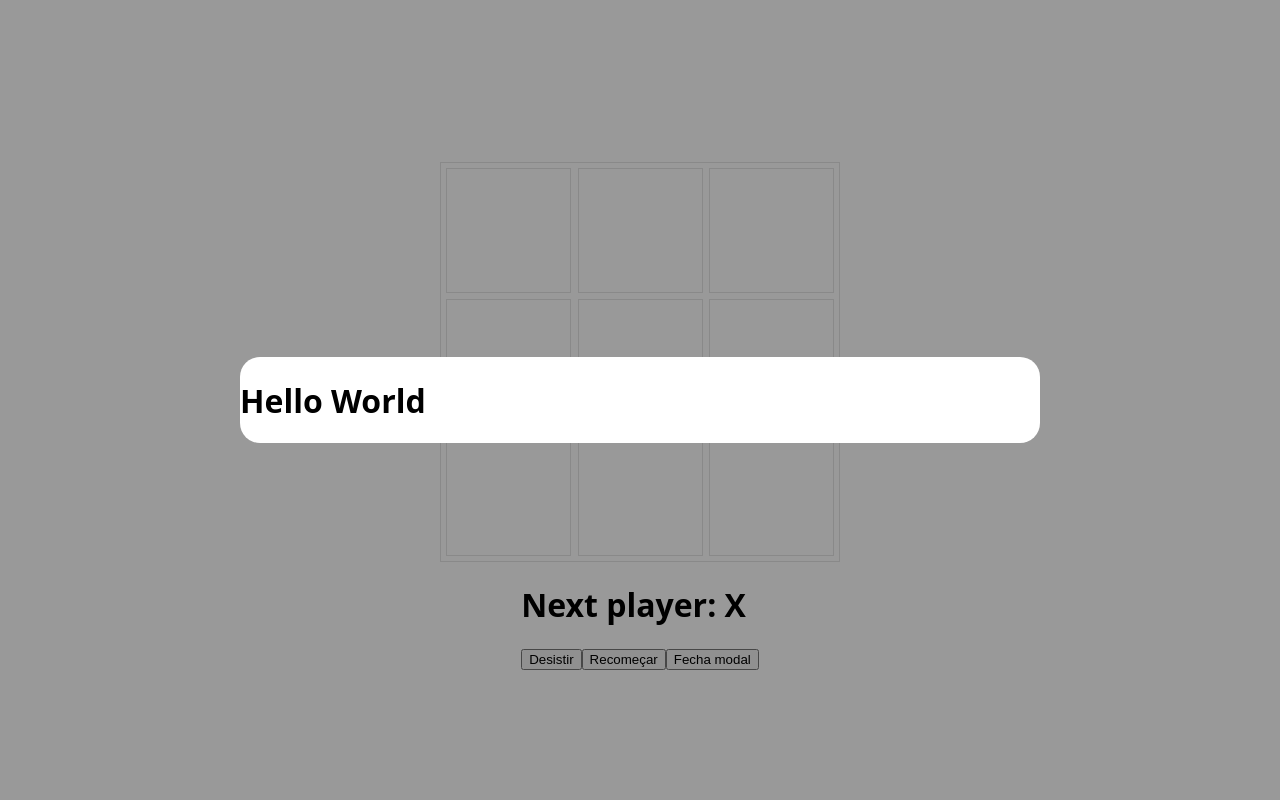
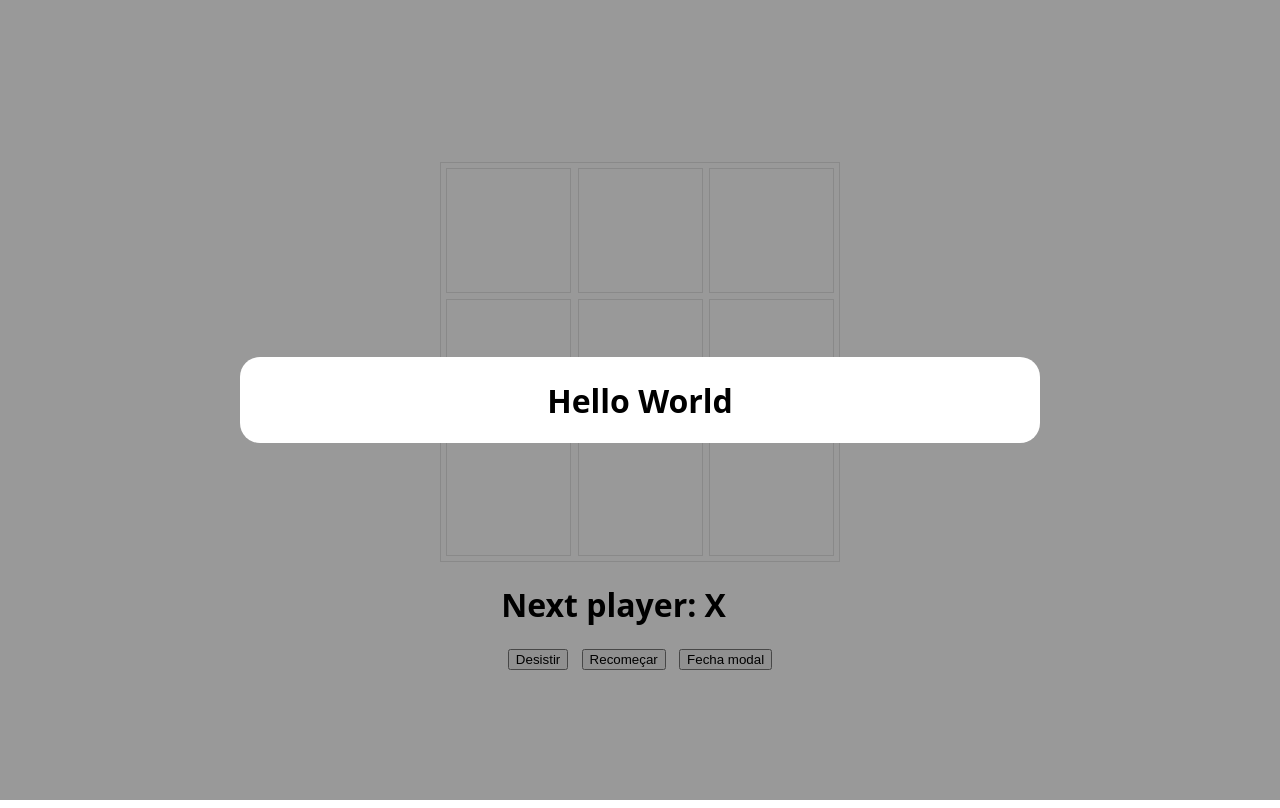
Before and after one commit to LucasTemponi/tic-tac-toe, a React (Create React App) app: page / in a window 1280 px wide. Built offline with nearby package versions, Linux system fonts and the light colour scheme.

Commit message:
Adiciona modal e corrige detalhes

```diff
--- a/src/components/Board/Board.tsx
+++ b/src/components/Board/Board.tsx
@@ -7,6 +7,7 @@ interface ICheckers{
     board:string[][]
     xIsNext:boolean
     winner:string
+    status:string
 }
 
 export const Board:FC = ()=>{
@@ -17,7 +18,8 @@ export const Board:FC = ()=>{
             ['', '', ''],
             ['', '', '']],
         xIsNext:true,
-        winner:''
+        winner:'',
+        status:'NEW_GAME'
     })
     const [isOpen,setIsOpen] = React.useState<boolean>(true)
 
@@ -26,7 +28,7 @@ export const Board:FC = ()=>{
             if(!gameState.board[column][row]){
                 let squareState:string[][] = gameState.board.slice()
                 squareState[column][row]= gameState.xIsNext ? 'X':'O'
-                setGameState({...gameState,xIsNext:!gameState.xIsNext,board:squareState})
+                setGameState({...gameState,xIsNext:!gameState.xIsNext,board:squareState,status:'PLAYING'})
             }
         }
     }
@@ -36,31 +38,32 @@ export const Board:FC = ()=>{
             announceWinner()
             return
         }
+    // eslint-disable-next-line react-hooks/exhaustive-deps
     },[gameState.board])
 
     const checkWin = ()=>{
         for (let i = 0; i < gameState.board.length; i++) {
-            if (gameState.board[i][0] === gameState.board[i][1] && gameState.board[i][1] === gameState.board[i][2]) {
+            if (gameState.board[i][0] === gameState.board[i][1] && gameState.board[i][1] === gameState.board[i][2]&& gameState.board[i][1]!=='') {
                 return gameState.board[i][0];
             }
         }
         for (let i = 0; i < gameState.board.length; i++) {
-            if (gameState.board[0][i] === gameState.board[1][i] && gameState.board[1][i] === gameState.board[2][i]) {
+            if (gameState.board[0][i] === gameState.board[1][i] && gameState.board[1][i] === gameState.board[2][i] && gameState.board[1][i]!=='') {
                 return gameState.board[0][i];
             }
         }
-        if (gameState.board[0][0] === gameState.board[1][1] && gameState.board[1][1] === gameState.board[2][2]) {
-            return true;
+        if (gameState.board[0][0] === gameState.board[1][1] && gameState.board[1][1] === gameState.board[2][2] && gameState.board[2][2] !== "") {
+            return gameState.board[0][0];
         }
-        if (gameState.board[0][2] === gameState.board[1][1] && gameState.board[1][1] === gameState.board[2][0]) {
-            return true;
+        if (gameState.board[0][2] === gameState.board[1][1] && gameState.board[1][1] === gameState.board[2][0] && gameState.board[0][2] !== '') {
+            return gameState.board[0][2];
         }
         return false;
     }
 
     const announceWinner = function () {
         let lastPlayer:string = gameState.xIsNext ? 'O':'X'
-        setGameState({...gameState,winner:lastPlayer})
+        setGameState({...gameState,winner:lastPlayer,status:`${lastPlayer}_WON`});
         setIsOpen(true)
         console.log(`${lastPlayer} wins!`)
     }
@@ -72,13 +75,14 @@ export const Board:FC = ()=>{
                 ['', '', ''],
                 ['', '', '']],
             xIsNext:true,
-            winner:''
+            winner:'',
+            status:'NEW_GAME'
         })
     }
 
     return (
         <body>
-            {isOpen && <Modal setIsOpen={setIsOpen}/>}
+            {isOpen && <Modal gameStatus={gameState.status} setIsOpen={()=>setIsOpen(!isOpen)}/>}
             <div className="ticTacToe">
                 {gameState.board.map((column,index) => <Column clickFunc = {play} column={column} key={index} columnNumber={index}/> )}
             </div>
--- a/src/components/Modal/Modal.css
+++ b/src/components/Modal/Modal.css
@@ -11,9 +11,11 @@
   overflow: auto; /* Enable scroll if needed */
   background-color: rgb(0,0,0); /* Fallback color */
   background-color: rgba(0,0,0,0.4); /* Black w/ opacity */
+
 }
 
 .modal-content{
+  text-align: center;
   width: min(80vw,50em);
   background-color: white;
   border-radius: 20px;
--- a/src/components/Modal/Modal.tsx
+++ b/src/components/Modal/Modal.tsx
@@ -2,17 +2,24 @@ import React from 'react'
 import './Modal.css'
 import {FC} from 'react'
 
-interface props{
-    setIsOpen:React.Dispatch<React.SetStateAction<boolean>>
+interface IModal{
+    setIsOpen:(openState:boolean)=>void
+    gameStatus:string
 }
 
-const Modal:FC<props> = (setIsOpen)=>{
+const Modal:FC<IModal> = ({setIsOpen,gameStatus})=>{
     return(
-    <div className='modal'>
+    <div className='modal' onClick={()=>setIsOpen(false)}>
         <div className='modal-content'>
-            <h1>Hello World</h1>
+            {
+                {
+                    'NEW_GAME':<h1>Hello World</h1>,
+                    'X_WON':<h1>X venceu!</h1>,
+                    'O_WON':<h1>O venceu!</h1>,
+                    'PLAYING':<h1>GAME PAUSED</h1>
+                }[gameStatus]
+            }
         </div>
-
     </div>)
 }
 
--- a/src/index.css
+++ b/src/index.css
@@ -19,3 +19,8 @@ body {
   font-family: 'Open Sans', sans-serif;
   background: linear-gradient(top, #222, #333);
 }
+
+button{
+  margin-left: 0.5em;
+  margin-right: 0.5em;
+}
```
Lines whose indentation alone changed are shown as unchanged.
